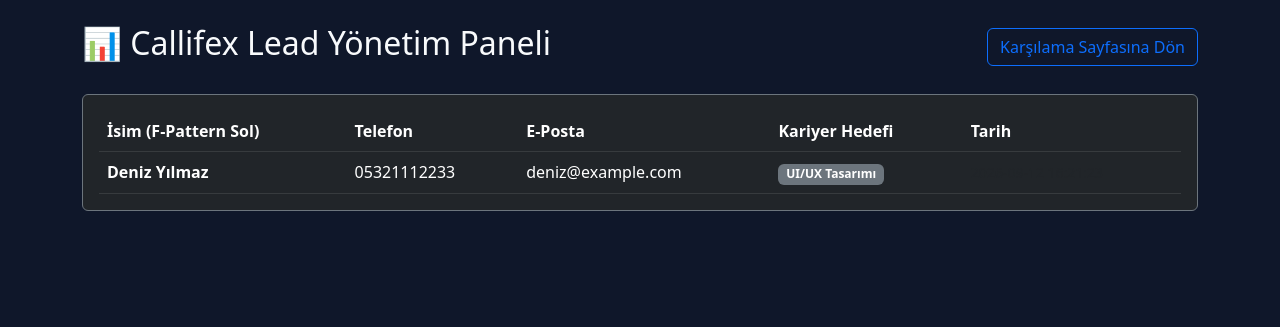
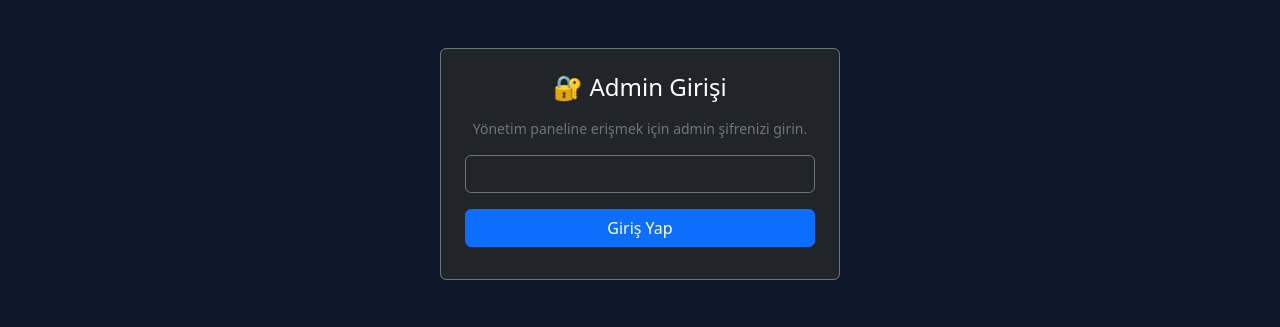
Before and after one commit to Doga4635/smartlead_ai, a Flask app: page /dashboard in a window 1280 px wide. Shown: the top 327 px of the page. Run offline with Flask 3, Linux system fonts and the light colour scheme; data comes from the database, SQL or seed files in the repository.

Commit message:
Admin login is added

```diff
--- a/app/routes.py
+++ b/app/routes.py
@@ -1,13 +1,12 @@
 from flask import Blueprint, render_template, request, jsonify
-
-# app/ database.py içinden
 from app.database import lead_ekle, tum_leadler
-
-# app/services/ai_service.py içinden
 from app.services.ai_service import ai_service, AIServiceError
+from config import get_config
 
 pages_bp = Blueprint('pages', __name__)
 api_bp = Blueprint('api', __name__, url_prefix='/api')
+
+config = get_config()
 
 
 # ==========================================
@@ -122,19 +121,25 @@ def yeni_lead():
 
 
 @api_bp.route('/leads', methods=['GET'])
-def lead_listesi():
-    """Tüm lead kayıtlarını veritabanından çekip liste olarak döndürür."""
+def leads_listele():
+    # Header'dan şifreyi kontrol et
+    gelen_sifre = request.headers.get('X-Admin-Password')
+
+    if not gelen_sifre or gelen_sifre != config.ADMIN_PASSWORD:
+        return jsonify({
+            'basari': False,
+            'hata': 'Yetkisiz erişim! Geçersiz admin şifresi.'
+        }), 401
+
     try:
-        # Veritabanı Katmanına Yönlendirme
-        leads = tum_leadler()
+        veriler = tum_leadler()
         return jsonify({
             'basari': True,
-            'veri': leads,
-            'toplam': len(leads)
+            'toplam': len(veriler),
+            'veri': veriler
         }), 200
-
     except Exception as e:
         return jsonify({
             'basari': False,
-            'hata': "Kayıtlar çekilirken bir hata oluştu."
+            'hata': 'Veriler çekilirken bir hata oluştu.'
         }), 500
--- a/app/templates/dashboard.html
+++ b/app/templates/dashboard.html
@@ -3,15 +3,27 @@
 <head>
     <meta charset="UTF-8">
     <meta name="viewport" content="width=device-width, initial-scale=1.0">
-    <title>Callifex Admin | Müşteri Adayları (Leads)</title>
+    <title>Callifex Admin | Müşteri Adayları</title>
     <link href="https://cdn.jsdelivr.net/npm/bootstrap@5.3.0/dist/css/bootstrap.min.css" rel="stylesheet">
     <style>
         body { background-color: #0f172a; color: #f8fafc; }
-        .table-dark { background-color: #1e293b; }
     </style>
 </head>
-<body class="container py-4">
+<body class="container py-5">
 
+    <!-- ŞİFRE GİRİŞ EKRANI -->
+    <div id="authBox" class="card bg-dark text-white border-secondary mx-auto" style="max-width: 400px;">
+        <div class="card-body text-center p-4">
+            <h4 class="mb-3">🔐 Admin Girişi</h4>
+            <p class="text-secondary small">Yönetim paneline erişmek için admin şifrenizi girin.</p>
+            <input type="password" id="adminPassInput" class="form-control bg-dark text-white border-secondary mb-3" placeholder="Şifre...">
+            <button onclick="girisYap()" class="btn btn-primary w-100">Giriş Yap</button>
+            <div id="authError" class="text-danger mt-2 small"></div>
+        </div>
+    </div>
+
+    <!-- YÖNETİM PANELİ İÇERİĞİ (Giriş yapılmadan gizlidir) -->
+    <div id="dashboardContent" class="d-none">
         <div class="d-flex justify-content-between align-items-center mb-4">
             <h2>📊 Callifex Lead Yönetim Paneli</h2>
             <a href="/" class="btn btn-outline-primary">Karşılama Sayfasına Dön</a>
@@ -23,29 +35,49 @@
                     <table class="table table-dark table-hover align-middle mb-0">
                         <thead>
                             <tr class="text-primary">
-                            <th>İsim (F-Pattern Sol)</th>
+                                <th>İsim</th>
                                 <th>Telefon</th>
                                 <th>E-Posta</th>
                                 <th>Kariyer Hedefi</th>
                                 <th>Tarih</th>
                             </tr>
                         </thead>
-                    <tbody id="leadTableBody">
-                        <tr><td colspan="5" class="text-center">Kayıtlar yükleniyor...</td></tr>
-                    </tbody>
+                        <tbody id="leadTableBody"></tbody>
                     </table>
+                </div>
             </div>
         </div>
     </div>
 
 <script>
-async function leadsYukle() {
+async function girisYap() {
+    const sifre = document.getElementById('adminPassInput').value;
+    const errDiv = document.getElementById('authError');
+    errDiv.innerText = '';
+
+    if (!sifre) {
+        errDiv.innerText = 'Lütfen şifre giriniz.';
+        return;
+    }
+
     try {
-        const res = await fetch('/api/leads');
+        const res = await fetch('/api/leads', {
+            method: 'GET',
+            headers: {
+                'X-Admin-Password': sifre
+            }
+        });
+
         const data = await res.json();
+
+        if (res.status === 200 && data.basari) {
+            // Şifre doğru, giriş kutusunu gizle ve tabloyu göster
+            document.getElementById('authBox').classList.add('d-none');
+            document.getElementById('dashboardContent').classList.remove('d-none');
+
+            // Tabloyu doldur
             const tbody = document.getElementById('leadTableBody');
-
-        if(data.basari && data.veri.length > 0) {
+            if (data.veri.length > 0) {
                 tbody.innerHTML = data.veri.map(item => `
                     <tr>
                         <td class="fw-bold">${item.isim}</td>
@@ -58,12 +90,13 @@ async function leadsYukle() {
             } else {
                 tbody.innerHTML = '<tr><td colspan="5" class="text-center text-muted">Henüz kayıtlı lead bulunmuyor.</td></tr>';
             }
-    } catch(e) {
-        document.getElementById('leadTableBody').innerHTML = '<tr><td colspan="5" class="text-center text-danger">Veriler yüklenirken hata oluştu.</td></tr>';
+        } else {
+            errDiv.innerText = data.hata || 'Hatalı şifre!';
+        }
+    } catch (e) {
+        errDiv.innerText = 'Bağlantı hatası oluştu.';
     }
 }
-
-leadsYukle();
 </script>
 </body>
 </html>
--- a/config.py
+++ b/config.py
@@ -12,6 +12,7 @@ class Config:
     # AI Yapılandırması
     GROQ_API_KEY = os.environ.get('GROQ_API_KEY', '')
     AI_PROVIDER = os.environ.get('AI_PROVIDER', 'groq')
+    ADMIN_PASSWORD = os.getenv("ADMIN_PASSWORD", "varsayilan_admin_sifre") # Admin şifresi
     BUSINESS_CONTEXT = os.environ.get(
         'BUSINESS_CONTEXT',
         'Sen bir yapay zekâ asistanısın. Ziyaretçilere yardımcı ol ve iletişim bilgilerini topla.'
```
Lines whose indentation alone changed are shown as unchanged.
